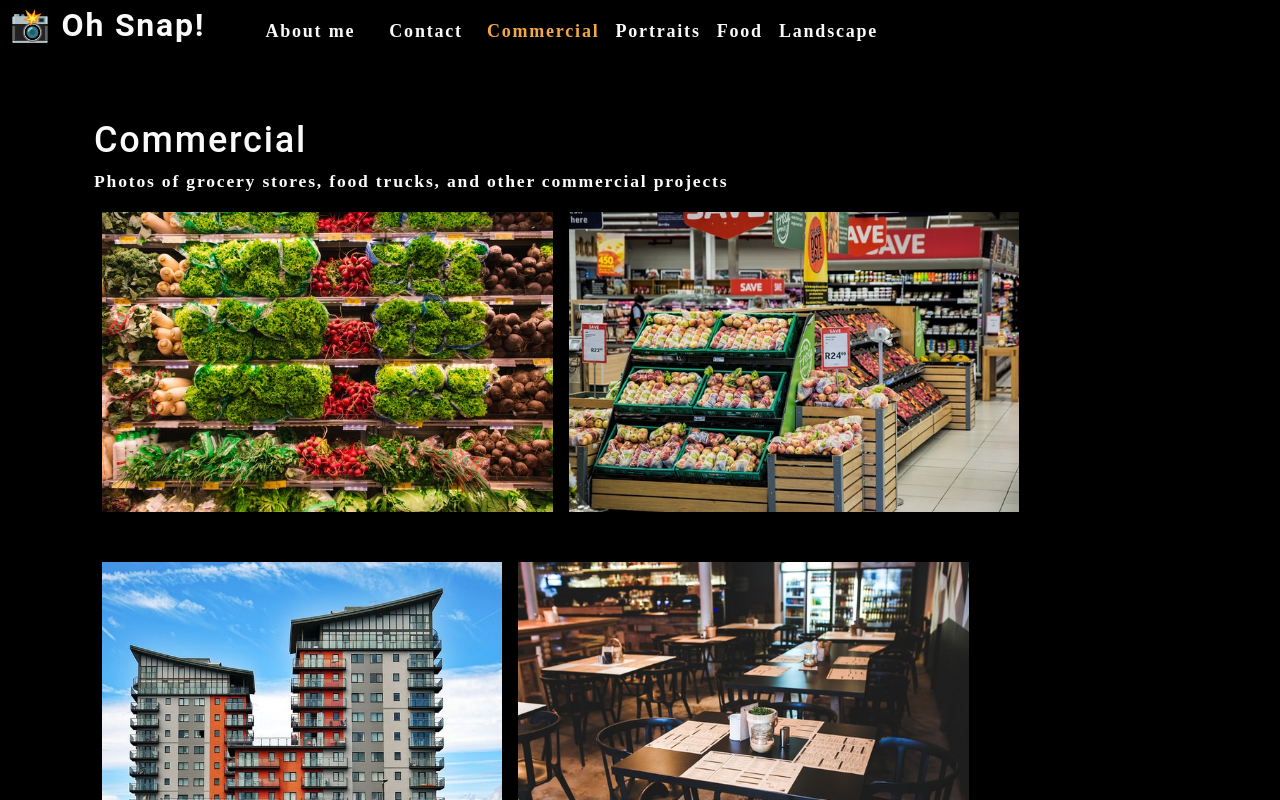
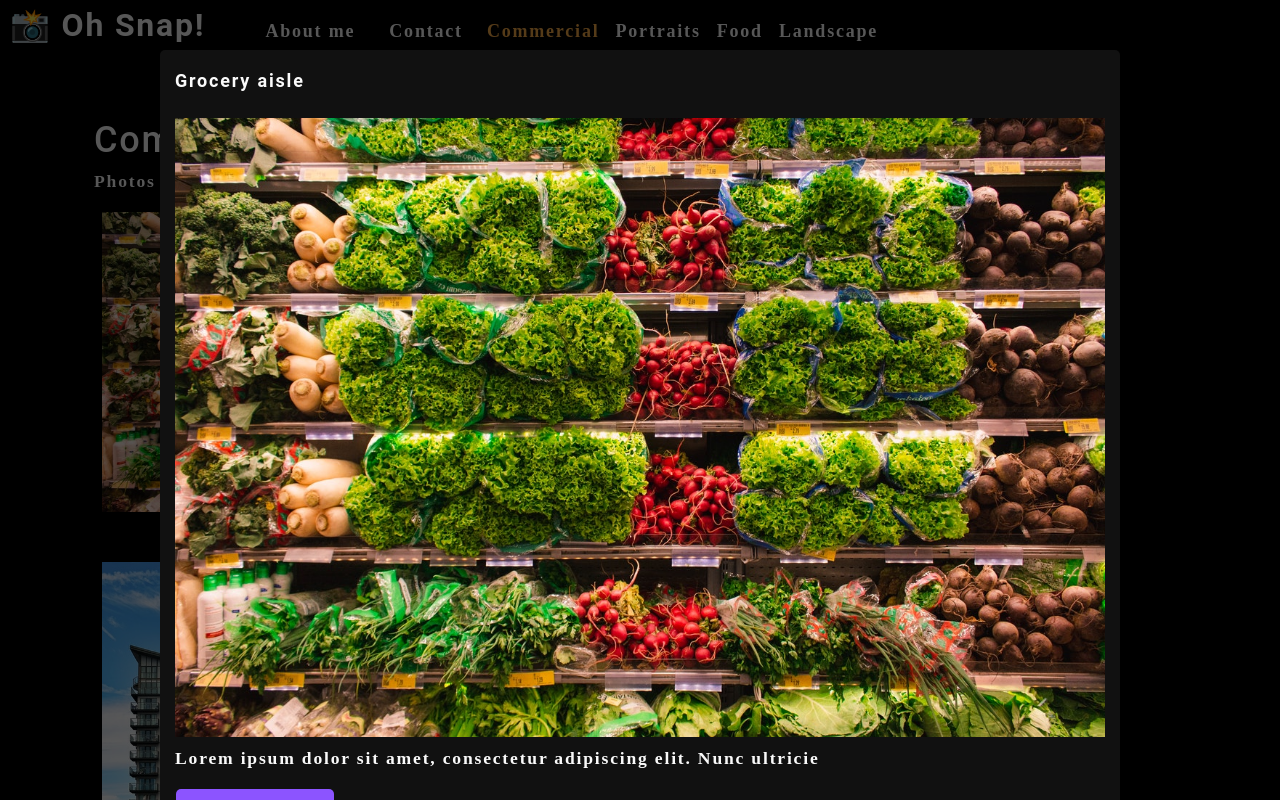
Before and after one commit to mikebashford/photo-port, a React (Create React App) app: page / in a window 1280 px wide. Both pictures are taken after a click on the picture 327 px from the left and 361 px from the top of the page. Shown: the top 800 px of the page. Built offline with nearby package versions, Linux system fonts and the light colour scheme.

Commit message:
Added modal to photolist to pop up image when clicked

```diff
--- /dev/null
+++ b/src/components/Modal/index.js
@@ -0,0 +1,20 @@
+import React from "react";
+
+function Modal({ currentPhoto }) {
+  const { name, category, description, index } = currentPhoto;
+  return (
+    <div className="modalBackdrop">
+      <div className="modalContainer">
+        <h3 className="modalTitle">{name}</h3>
+        <img
+          src={require(`../../assets/large/${category}/${index}.jpg`)}
+          alt="current category"
+        />
+        <p>{description}</p>
+        <button type="button">Close this modal</button>
+      </div>
+    </div>
+  );
+}
+
+export default Modal;
--- a/src/components/Photolist/index.js
+++ b/src/components/Photolist/index.js
@@ -1,6 +1,9 @@
 import React, { useState } from "react";
+import Modal from "../Modal";
 
 const PhotoList = ({ category }) => {
+  const [currentPhoto, setCurrentPhoto] = useState();
+  const [isModalOpen, setIsModalOpen] = useState(false);
   const [photos] = useState([
     {
       name: "Grocery aisle",
@@ -120,14 +123,22 @@ const PhotoList = ({ category }) => {
 
   const currentPhotos = photos.filter((photo) => photo.category === category);
 
+  const toggleModal = (image, i) => {
+    // current photo
+    setCurrentPhoto({ ...image, index: i });
+    setIsModalOpen(true);
+  };
+
   return (
     <div>
+      {isModalOpen && <Modal currentPhoto={currentPhoto} />}
       <div className="flex-row">
         {currentPhotos.map((image, i) => (
           <img
             src={require(`../../assets/small/${category}/${i}.jpg`)}
             alt={image.name}
             className="img-thumbnail mx-1"
+            onClick={() => toggleModal(image, i)}
             key={image.name}
           />
         ))}
```
